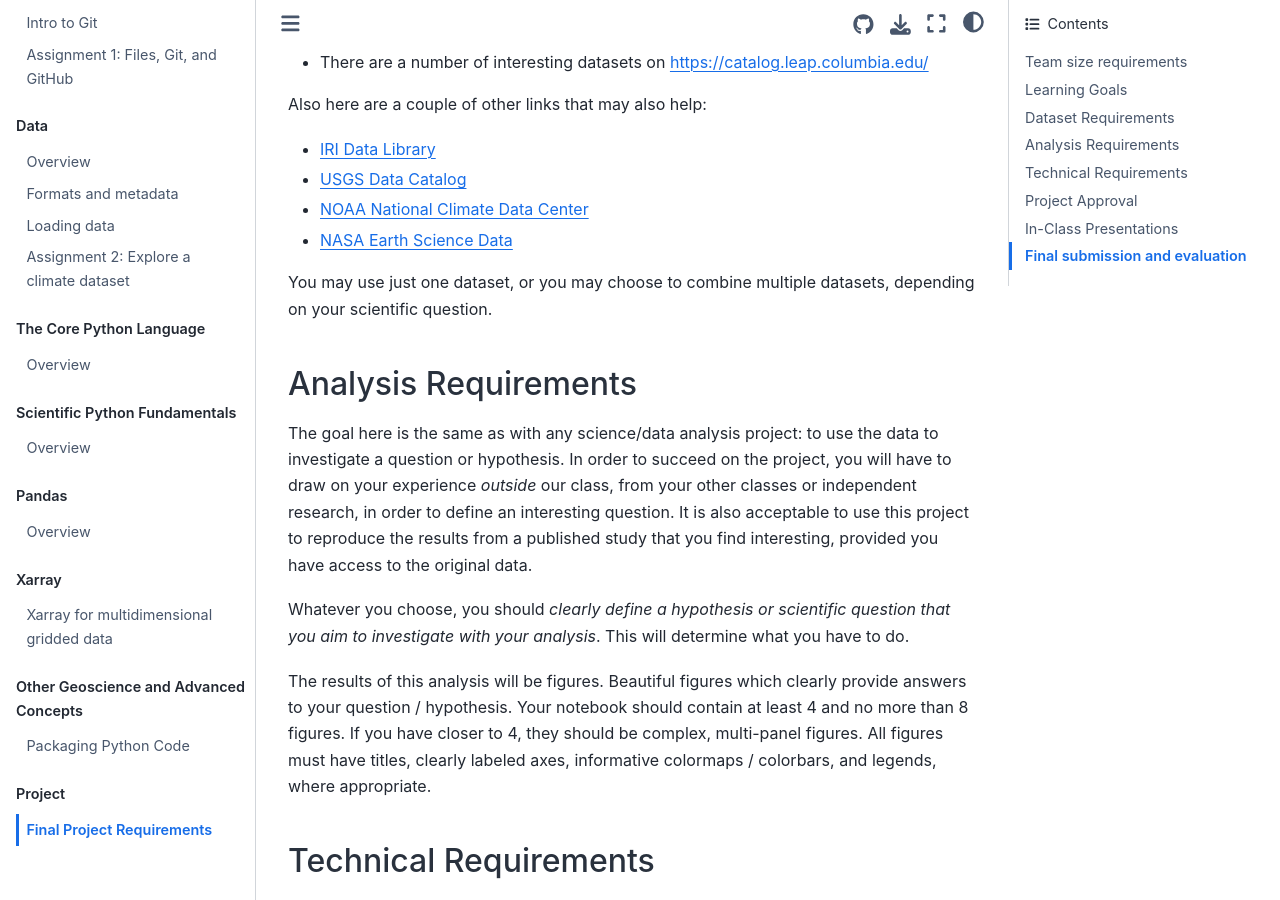
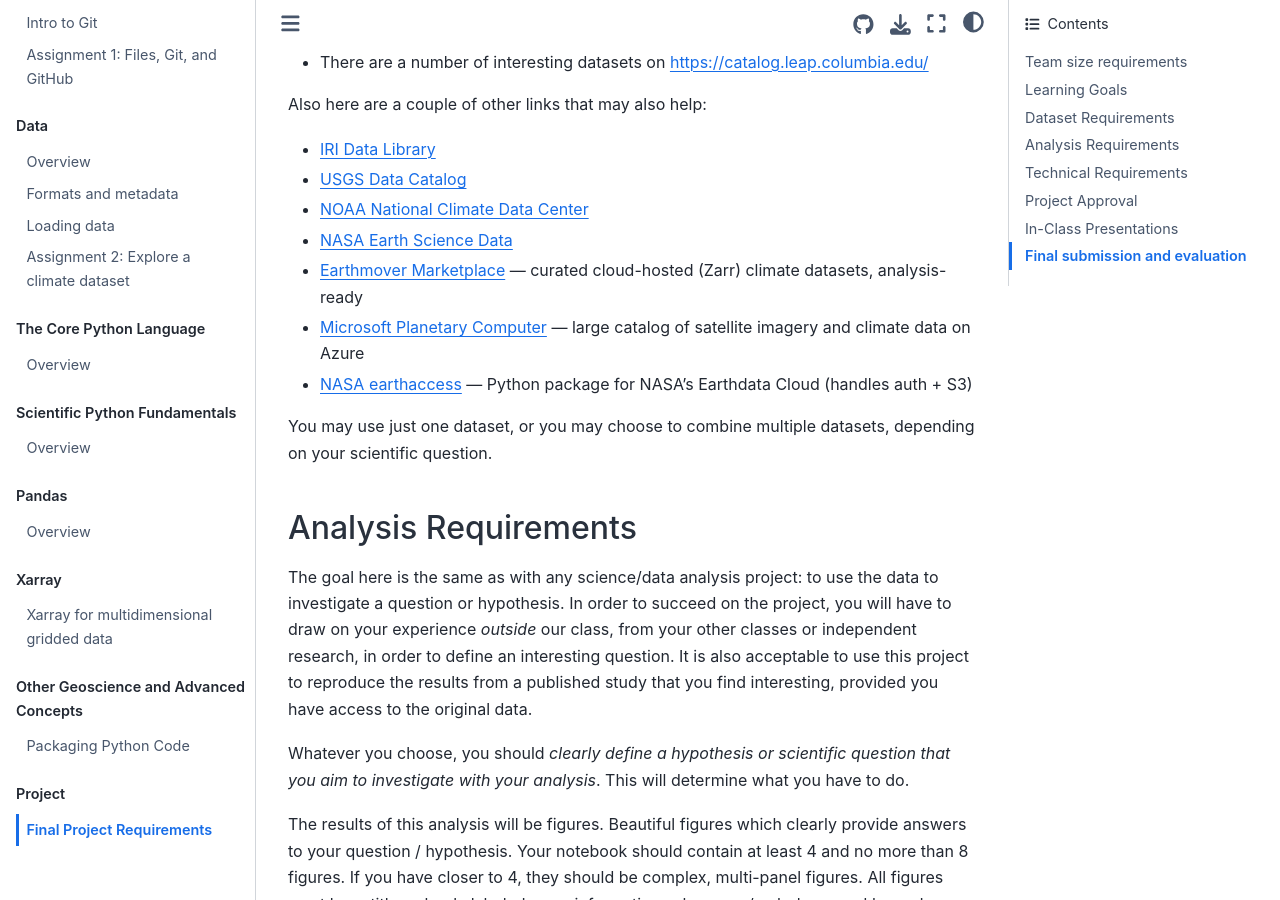
Before and after one commit to earth-DS-ML/summer_2026, a Jupyter Book: the page built from lectures_DS/project_require.md, in a window 1280 px wide and 900 px high, scrolled down 1154 px. Built offline with Jupyter Book 1.0.4 settings and Sphinx 7.4.7 and the Sphinx Book theme 1.1.4, drawn with Linux system fonts in a browser that asks for light colours; pages that are not in the unit, such as notebooks, are missing from menus; some of the changed text lies outside the part shown.

Commit message:
Project page: add data-source links, move part-1 deadline to 21 June
- Add the Data-module catalog links (Earthmover, Microsoft Planetary Computer,
  NASA earthaccess) to the dataset sources
- Move proposal part 1 deadline 23 -> 21 June 2026 (a Sunday, matching the
  homework "Sunday night" cadence)

Co-Authored-By: Claude Opus 4.8 (1M context) <noreply@anthropic.com>

```diff
--- a/lectures_DS/project_require.md
+++ b/lectures_DS/project_require.md
@@ -28,6 +28,9 @@ Also here are a couple of other links that may also help:
 *   [USGS Data Catalog](https://data.usgs.gov/datacatalog/)
 *   [NOAA National Climate Data Center](https://www.ncdc.noaa.gov/)
 *   [NASA Earth Science Data](https://earthdata.nasa.gov/)
+*   [Earthmover Marketplace](https://app.earthmover.io/marketplace) — curated cloud-hosted (Zarr) climate datasets, analysis-ready
+*   [Microsoft Planetary Computer](https://planetarycomputer.microsoft.com/) — large catalog of satellite imagery and climate data on Azure
+*   [NASA earthaccess](https://earthaccess.readthedocs.io/) — Python package for NASA's Earthdata Cloud (handles auth + S3)
 
 You may use just one dataset, or you may choose to combine multiple datasets, depending on your scientific question.
 
```
Also changed, not shown: other parts of lectures_DS/project_require.md (+1 -1 lines).
